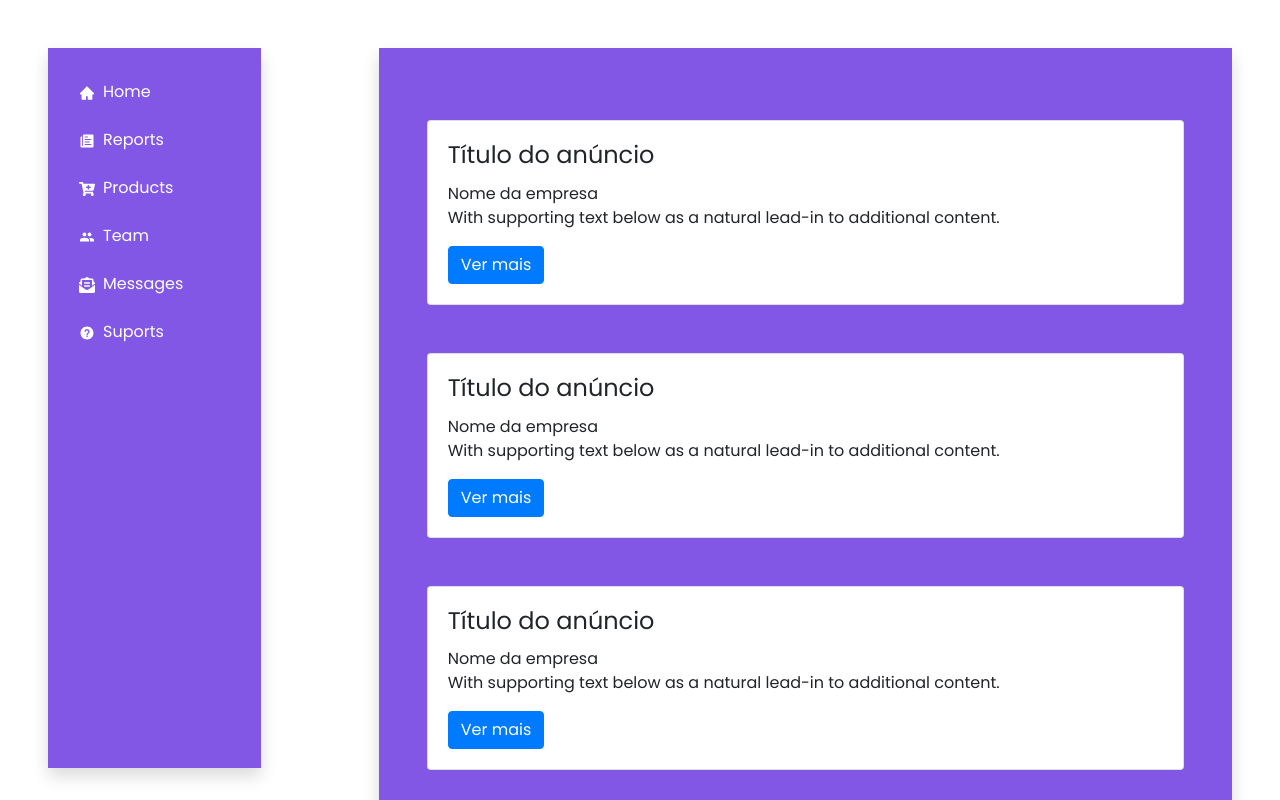
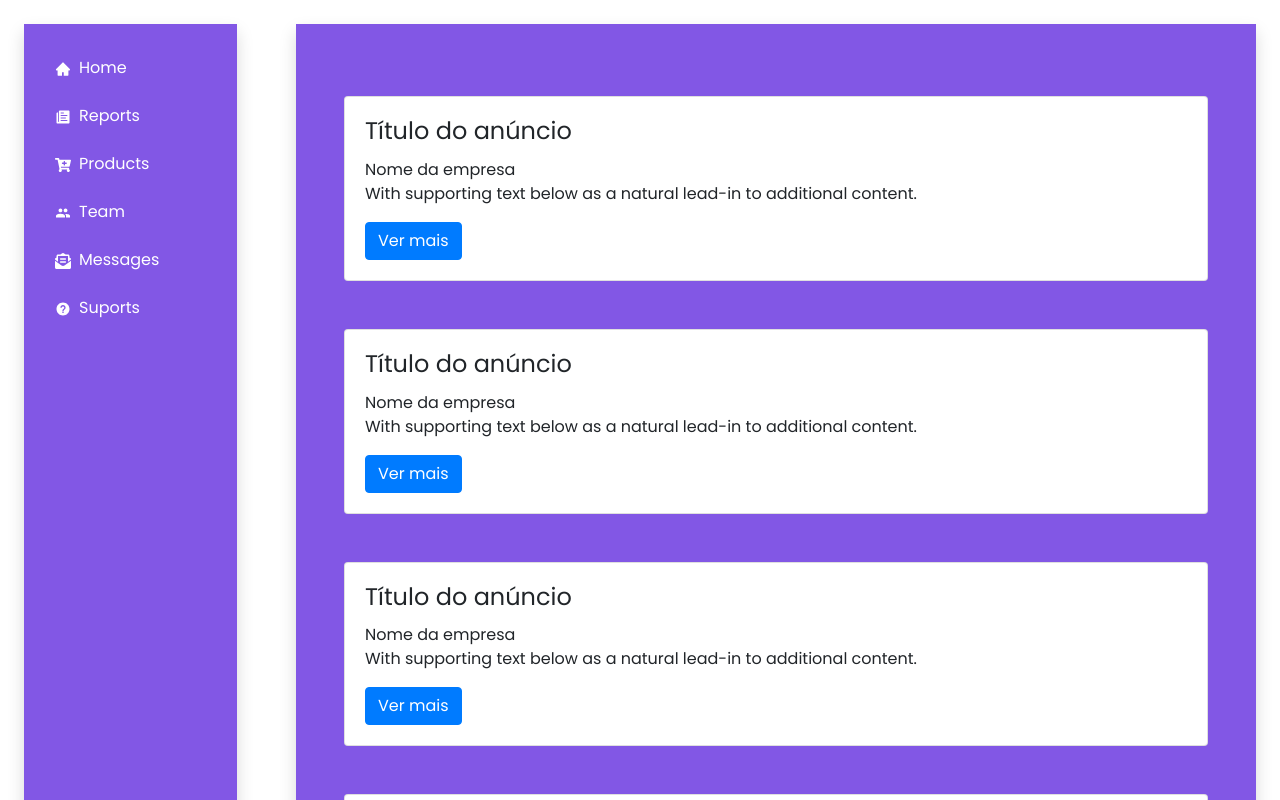
Before and after one commit to eulincon/communicart, a React (Create React App) app: page /feed in a window 1280 px wide. Shown: the top 800 px of the page. Built offline with nearby package versions, Linux system fonts and the light colour scheme.

Commit message:
Atualizando Sidebar e Main

```diff
--- a/src/components/Main/index.js
+++ b/src/components/Main/index.js
@@ -4,7 +4,7 @@ import './styles.css';
 
 const Main = ({children}) => {
     return (
-        <div className="col-md-8 shadow mt-5 p-5 ml-auto mr-5 main-style">
+        <div className="col-md-9 shadow mt-4 mr-4 p-5 ml-auto main-style">
             {children}
         </div>
     );
--- a/src/components/Sidebar/index.js
+++ b/src/components/Sidebar/index.js
@@ -6,8 +6,8 @@ import style from "./styles.module.css";
 
 const Sidebar = () => {
     return (
-    <div className={`col-md-2 shadow m-5 fixed-top ${style.sidebar}`}>
-      <ul className="nav flex-column my-3">
+        <div className={`col-md-2 shadow d-inline-block fixed-top m-4 vh-100 ${style.sidebar}`}>
+            <ul class="nav flex-column my-3">
                 {SidebarData.map((item, index) => {
                     return (
                         <li key={index} className={`${item.cName} nav-item`}>
--- a/src/components/Sidebar/styles.module.css
+++ b/src/components/Sidebar/styles.module.css
@@ -1,5 +1,4 @@
 .sidebar {
-    height: 90%;
     background-color: var(--color-primary);
 }
 
```
Also changed, not shown: src/components/CardVaga/styles.module.css (added, +9 -0 lines). Lines whose indentation alone changed are shown as unchanged.
